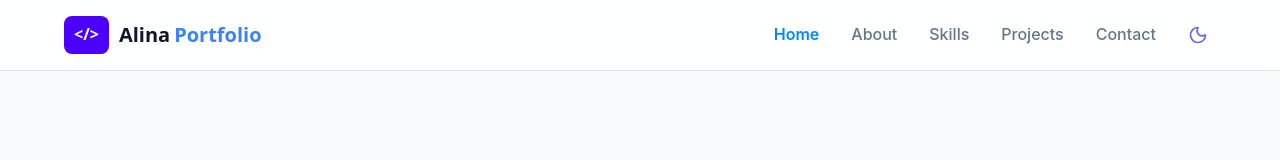
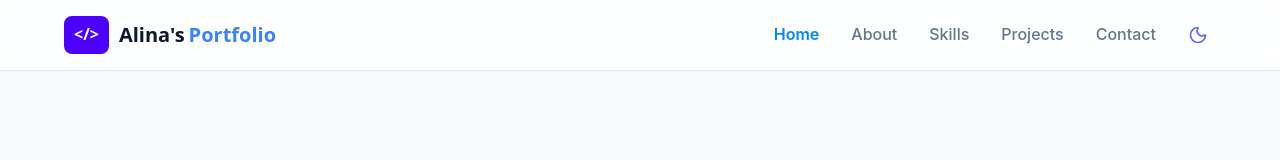
Before and after one commit to alinabimali36/My_Portfolio, a React app in the folder frontend/: page / in a window 1280 px wide. Shown: the top 160 px of the page. Built offline with nearby package versions, Linux system fonts and the light colour scheme; the HTML template or start-up script is replaced by a standard one.

Commit message:
Fix Title

```diff
--- a/frontend/src/components/Footer.jsx
+++ b/frontend/src/components/Footer.jsx
@@ -9,7 +9,7 @@ function Footer() {
           <div>
             <div className="logo-container">
              <div className="logo-icon">&lt;/&gt;</div>
-              <span className="logo-text">Alina<span className="blue-text">Portfolio</span></span>
+              <span className="logo-text">Alina's<span className="blue-text">Portfolio</span></span>
             </div>
             <p className="footer-desc">
               Crafting beautiful, functional web experiences with modern technologies and clean code.
@@ -38,7 +38,7 @@ function Footer() {
         </div>
 
         <div className="footer-bottom">
-          <p>© 2026 AlinaPortfolio. All rights reserved.</p>
+          <p>© 2026 Alina's Portfolio. All rights reserved.</p>
           <p>Made with ❤️ by a passionate developer</p>
         </div>
       </div>
--- a/frontend/src/components/Navbar.jsx
+++ b/frontend/src/components/Navbar.jsx
@@ -33,7 +33,7 @@ function Navbar() {
       <div className="logo-container">
         <div className="logo-icon">&lt;/&gt;</div>
         <span className="logo-text">
-          Alina<span className="blue-text">Portfolio</span>
+          Alina's<span className="blue-text">Portfolio</span>
         </span>
       </div>
 
```
